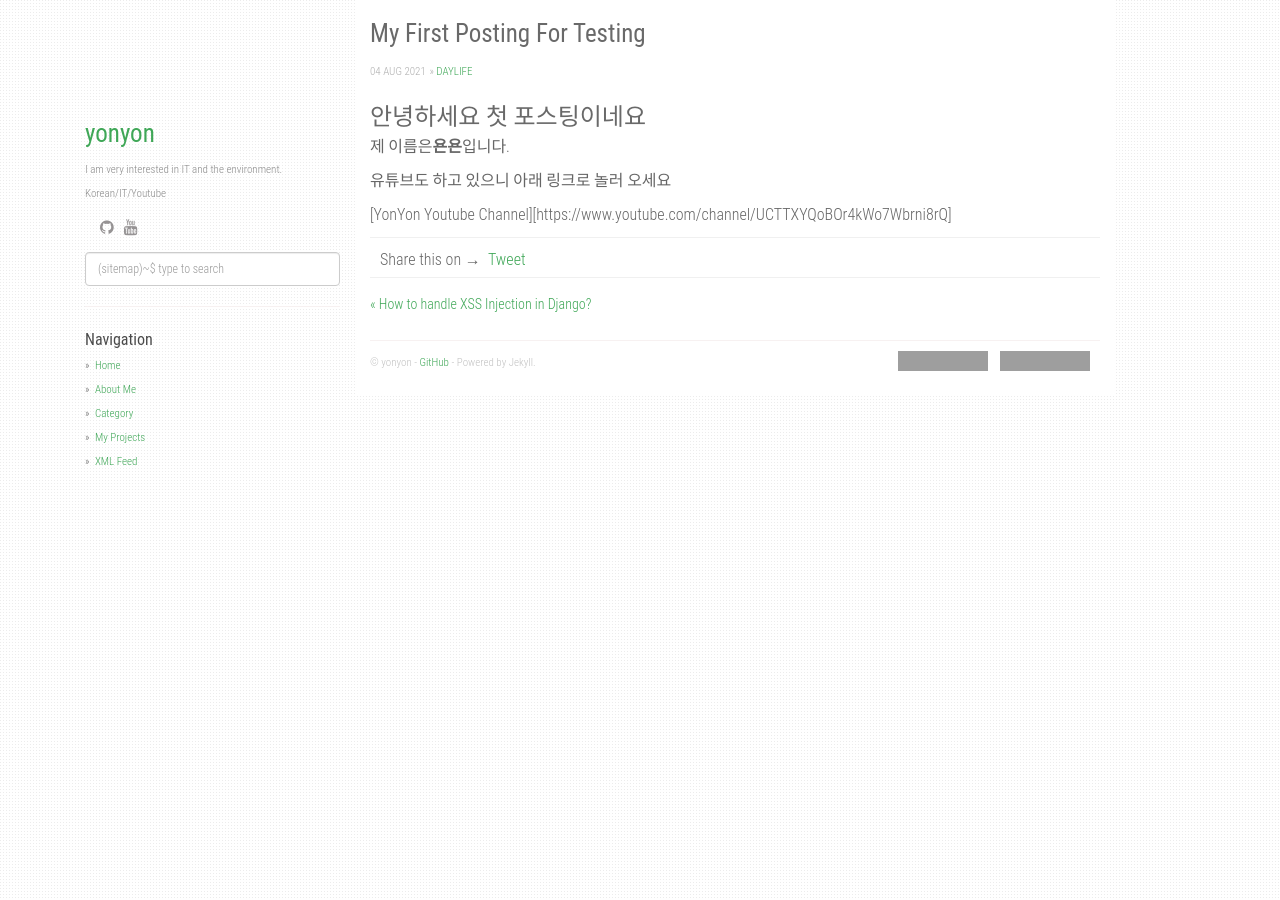
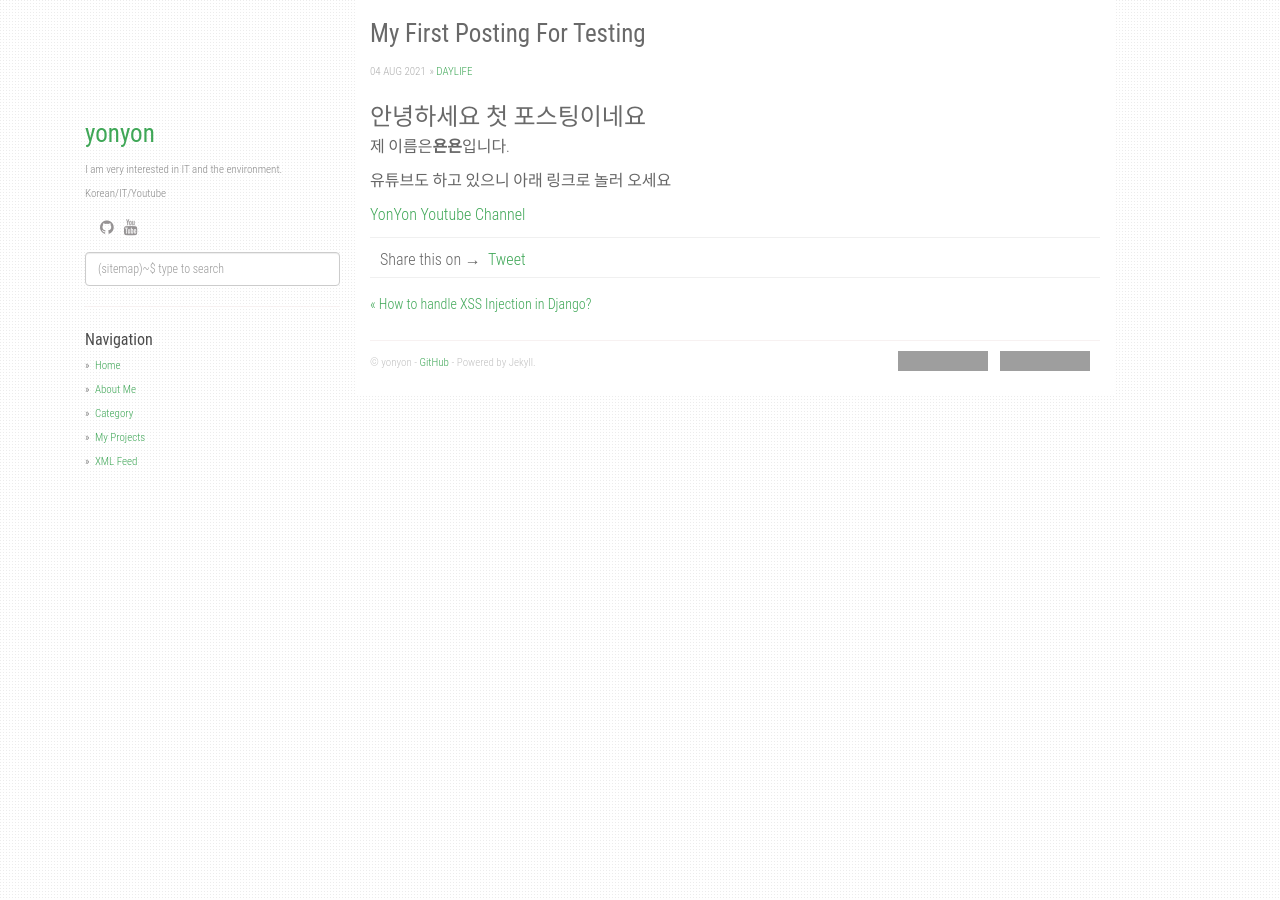
Before and after one commit to agusmakmun/agusmakmun.github.io, a Jekyll site: the page built from _posts/2021-08-04-first-posting!.md, in a window 1280 px wide. Built offline with Jekyll 4.4.1, drawn with Linux system fonts in a browser that asks for light colours; nearby versions of some CDN libraries; comment, search, counter and statistics services are not loaded; grey boxes are pictures that could not be loaded.

Commit message:
Update 2021-08-04-first-posting!.md

```diff
--- a/_posts/2021-08-04-first-posting!.md
+++ b/_posts/2021-08-04-first-posting!.md
@@ -35,4 +35,4 @@ categories: [daylife]
 
 
 
-[YonYon Youtube Channel][https://www.youtube.com/channel/UCTTXYQoBOr4kWo7Wbrni8rQ]
+[YonYon Youtube Channel](https://www.youtube.com/channel/UCTTXYQoBOr4kWo7Wbrni8rQ)
```
